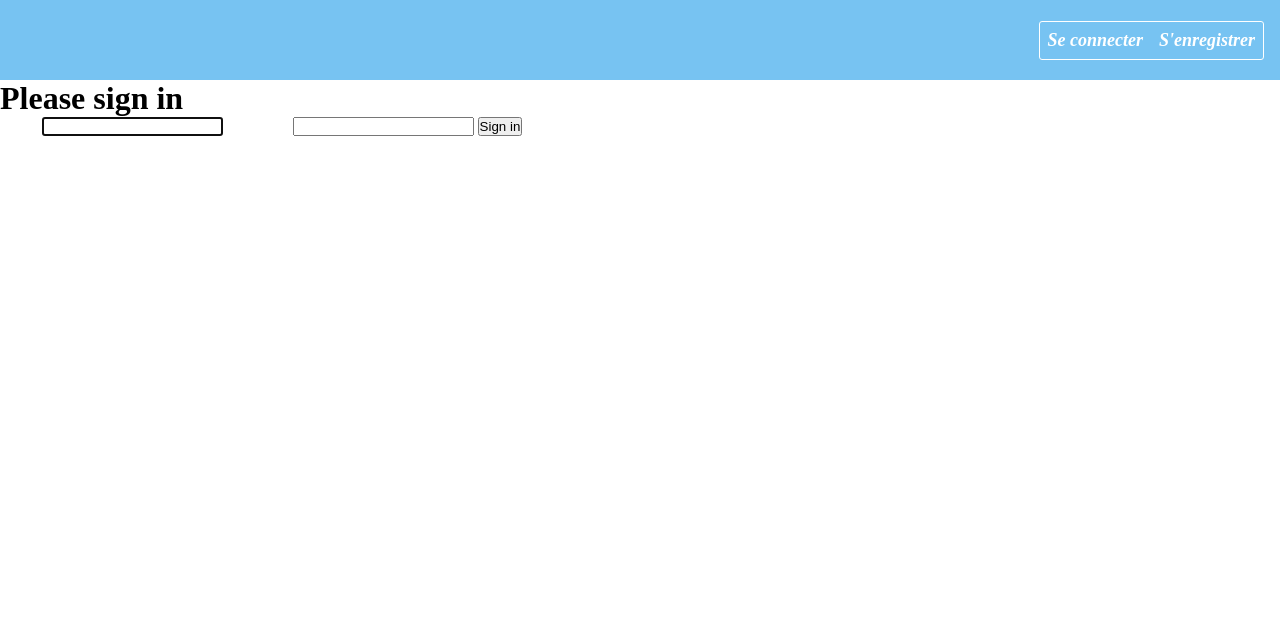
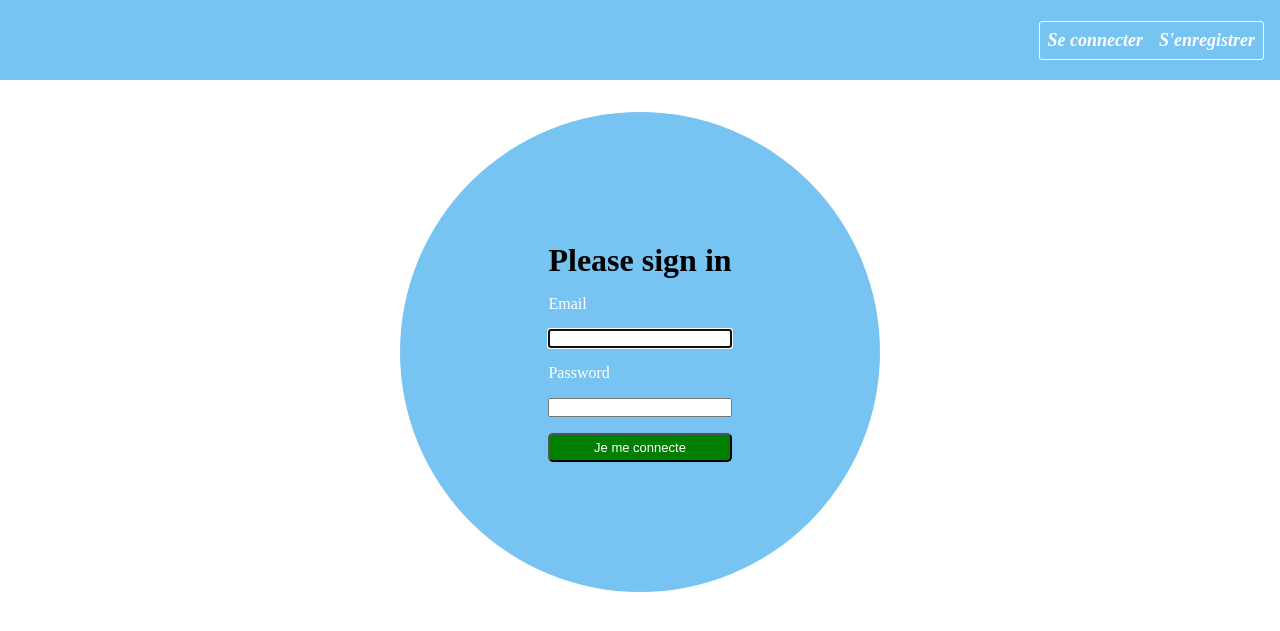
Before and after one commit to mohamed67210/session_formations, a Symfony app: template templates/security/login.html.twig in a window 1280 px wide. Shown: the top 631 px of the page. Run offline with Twig, Linux system fonts and the light colour scheme; the template is opened without the code that fills it, so the values that code supplies are empty; some libraries are stand-ins or nearby versions.

Commit message:
login page css modification

```diff
--- a/public/css/style.css
+++ b/public/css/style.css
@@ -129,6 +129,7 @@
     font-size: small;
     color: white;
     border-radius: 5px;
+    cursor: pointer;
 }
 
 .red {
@@ -154,11 +155,13 @@
     color: white;
     border-radius: 5px;
 }
-.special_btn{
+
+.special_btn {
     position: absolute;
     right: 0;
 }
-.special_btn:hover{
+
+.special_btn:hover {
     color: white;
 }
 
@@ -187,7 +190,8 @@
     padding: 1rem;
     gap: 1rem;
 }
-.option .option_stagiaires{
+
+.option .option_stagiaires {
     background-color: #6F91A6;
     width: 40%;
     padding: 1rem;
@@ -240,7 +244,8 @@
     -webkit-box-shadow: 1px 10px 5px -2px rgba(0, 0, 0, 0.42);
     -moz-box-shadow: 1px 10px 5px -2px rgba(0, 0, 0, 0.42);
 }
-.detail_container.session{
+
+.detail_container.session {
     width: 30%;
 }
 
@@ -275,16 +280,19 @@
     flex-direction: row;
     gap: 0.3rem;
 }
-.plus_btn{
+
+.plus_btn {
     font-size: xx-large;
     position: absolute;
     right: 1rem;
     bottom: 0;
 }
-.plus_btn:hover{
+
+.plus_btn:hover {
     color: green;
     transform: scale(1.5)
 }
+
 .nombre {
     background-color: #594D48;
     color: white;
@@ -324,3 +332,25 @@
     font-size: medium;
     color: green;
 }
+
+/* login form */
+#login_form_container {
+    width: 20rem;
+    height: 20rem;
+    background-color:#77C3F2;
+    padding: 5rem;
+    border-radius: 50%;
+    display: flex;
+    justify-content: center;
+    align-items: center;
+}
+
+#login_form_container form {
+    display: flex;
+    flex-direction: column;
+    gap: 1rem;
+}
+#login_form_container:hover{
+    background-color: #6F91A6;
+    transition: all 0.5s;
+}
--- a/templates/base.html.twig
+++ b/templates/base.html.twig
@@ -28,6 +28,7 @@
     </div> #}
     <ul>
         {% if app.user %}
+            {% if app.user.isVerified %}
                 <li><a href="{{path ('list_formation')}}">Formations</a></li>
                 <li><a href="{{path ('list_session')}}"> Sessions</a></li>
                 <li><a href="{{path ('app_stagiaire')}}">Stagiaires</a></li>
@@ -39,6 +40,8 @@
                 <div>
                     <a href="{{path ('app_logout')}}">Se deconnecté</a>
                 </div>
+                {% else %}Votre compte n'est pas encore verifié
+            {% endif %}
             {% else %}
             <li><a href="{{path ('app_login')}}">Se connecter</a></li>
             <li><a href="{{path ('app_register')}}">S'enregistrer</a></li>
--- a/templates/security/login.html.twig
+++ b/templates/security/login.html.twig
@@ -3,6 +3,8 @@
 {% block title %}Log in!{% endblock %}
 
 {% block body %}
+<div id="container">
+    <div id="login_form_container">
         <form method="post">
             {% if error %}
             <div class="alert alert-danger">{{ error.messageKey|trans(error.messageData, 'security') }}</div>
@@ -16,16 +18,17 @@
 
             <h1 class="h3 mb-3 font-weight-normal">Please sign in</h1>
             <label for="inputEmail">Email</label>
-    <input type="email" value="{{ last_username }}" name="email" id="inputEmail" class="form-control" autocomplete="email" required autofocus>
+            <input type="email" value="{{ last_username }}" name="email" id="inputEmail" class="form-control"
+                autocomplete="email" required autofocus>
             <label for="inputPassword">Password</label>
-    <input type="password" name="password" id="inputPassword" class="form-control" autocomplete="current-password" required>
+            <input type="password" name="password" id="inputPassword" class="form-control"
+                autocomplete="current-password" required>
 
-    <input type="hidden" name="_csrf_token"
-           value="{{ csrf_token('authenticate') }}"
-    >
+            <input type="hidden" name="_csrf_token" value="{{ csrf_token('authenticate') }}">
 
             {#
-        Uncomment this section and add a remember_me option below your firewall to activate remember me functionality.
+            Uncomment this section and add a remember_me option below your firewall to activate remember me
+            functionality.
             See https://symfony.com/doc/current/security/remember_me.html
 
             <div class="checkbox mb-3">
@@ -35,8 +38,10 @@
             </div>
             #}
 
-    <button class="btn btn-lg btn-primary" type="submit">
-        Sign in
+            <button class="green" type="submit">
+                Je me connecte
             </button>
         </form>
+    </div>
+</div>
 {% endblock %}
```
Lines whose indentation alone changed are shown as unchanged.
